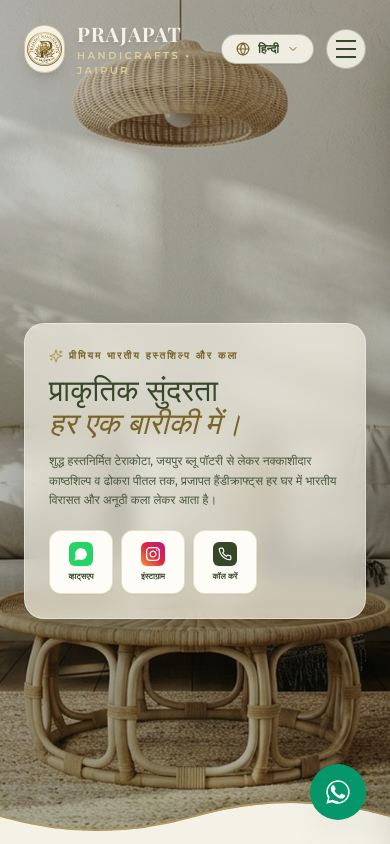
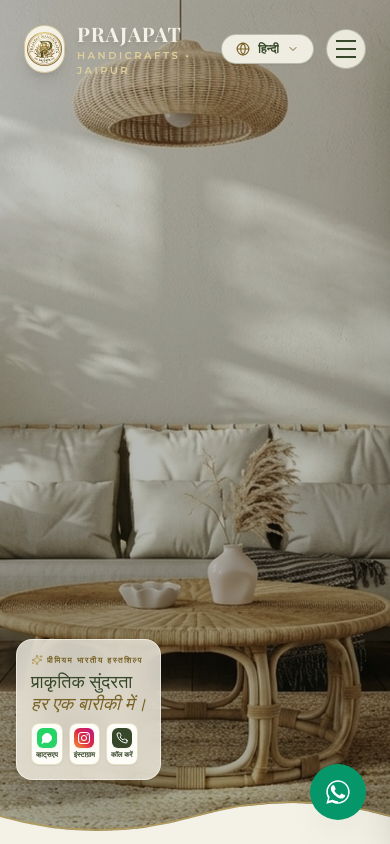
Before and after one commit to ashadullah761-tech/prajapat-handicrafts, a Next.js app: page / in a window 390 px wide. Shown: the top 844 px of the page. Built offline with nearby package versions, Linux system fonts and the light colour scheme.

Commit message:
fix(mobile): make hero natural beauty card compact and align to side/bottom so background room photo is clearly visible

```diff
--- a/app/page.tsx
+++ b/app/page.tsx
@@ -426,17 +426,17 @@ export default function HomePage() {
           </a>
         </div>
 
-        {/* Hero Content Area with Frosted Glass Box (Matching Maash Henna - Compact) */}
-        <div className="flex-1 flex items-center px-6 md:px-12 py-8 md:py-10 z-10">
-          <div className="max-w-[450px] bg-[#f4f2e6]/70 backdrop-blur-md p-6 md:p-8 rounded-[20px] shadow-2xl border border-white/40 animate-fade-in">
+        {/* Hero Content Area with Frosted Glass Box (Compact on Mobile & Positioned at Side) */}
+        <div className="flex-1 flex items-end sm:items-center px-4 sm:px-8 md:px-12 pb-14 sm:py-8 md:py-10 z-10">
+          <div className="max-w-[280px] sm:max-w-[390px] md:max-w-[450px] bg-[#f4f2e6]/80 sm:bg-[#f4f2e6]/70 backdrop-blur-md p-3.5 sm:p-6 md:p-8 rounded-[16px] sm:rounded-[20px] shadow-2xl border border-white/50 animate-fade-in mb-2 sm:mb-0">
             {/* Small uppercase tag */}
-            <p className="uppercase tracking-[2px] text-[#7A6327] text-[10px] md:text-xs font-bold mb-2.5 flex items-center gap-1.5">
-              <Sparkles className="w-3.5 h-3.5 text-[#b39b5b]" />
-              {language === "hi" ? "प्रीमियम भारतीय हस्तशिल्प और कला" : "PREMIUM INDIAN HANDICRAFTS & ARTISTRY"}
+            <p className="uppercase tracking-[1.5px] sm:tracking-[2px] text-[#7A6327] text-[8px] sm:text-[10px] md:text-xs font-bold mb-1 sm:mb-2.5 flex items-center gap-1 sm:gap-1.5">
+              <Sparkles className="w-3 h-3 sm:w-3.5 sm:h-3.5 text-[#b39b5b]" />
+              {language === "hi" ? "प्रीमियम भारतीय हस्तशिल्प" : "PREMIUM INDIAN HANDICRAFTS"}
             </p>
 
             {/* Main Headline */}
-            <h1 className="font-serif text-3xl sm:text-4xl md:text-5xl font-normal leading-[1.1] text-[#37472a] mb-3">
+            <h1 className="font-serif text-lg sm:text-3xl md:text-5xl font-normal leading-tight text-[#37472a] mb-1 sm:mb-3">
               {language === "hi" ? (
                 <>
                   प्राकृतिक सुंदरता
@@ -452,15 +452,15 @@ export default function HomePage() {
               )}
             </h1>
 
-            {/* Subtitle */}
-            <p className="text-xs sm:text-[13px] md:text-sm text-[#37472a]/90 font-medium leading-relaxed mb-5 max-w-[390px]">
+            {/* Subtitle - Hidden on small mobile to keep background image completely visible */}
+            <p className="hidden sm:block text-xs sm:text-[13px] md:text-sm text-[#37472a]/90 font-medium leading-relaxed mb-5 max-w-[390px]">
               {language === "hi"
                 ? "शुद्ध हस्तनिर्मित टेराकोटा, जयपुर ब्लू पॉटरी से लेकर नक्काशीदार काष्ठशिल्प व ढोकरा पीतल तक, प्रजापत हैंडीक्राफ्ट्स हर घर में भारतीय विरासत और अनूठी कला लेकर आता है।"
                 : "From pure hand-turned terracotta and royal Jaipur blue pottery to master wood carvings and lost-wax brass, Prajapat Handicrafts brings authentic heritage, natural materials, and timeless artistry into every home."}
             </p>
 
-            {/* 3 Rounded Square Action Cards (WhatsApp, Instagram, Call Us - Compact) */}
-            <div className="flex items-center gap-2 sm:gap-2.5">
+            {/* 3 Compact Rounded Action Cards (WhatsApp, Instagram, Call Us) */}
+            <div className="flex items-center gap-1.5 sm:gap-2.5 mt-2 sm:mt-0">
               {/* WhatsApp Button */}
               <a
                 href={`https://api.whatsapp.com/send?phone=${brandConfig.whatsappNumber}&text=${encodeURIComponent(
@@ -468,10 +468,10 @@ export default function HomePage() {
                 )}`}
                 target="_blank"
                 rel="noopener noreferrer"
-                className="w-16 h-16 sm:w-18 sm:h-18 md:w-20 md:h-20 bg-[#fdfcf7] rounded-xl flex flex-col items-center justify-center p-1 text-center text-[8px] sm:text-[9px] md:text-[10px] font-bold text-[#37472a] gap-1 shadow-sm border border-[#b39b5b]/30 hover:-translate-y-0.5 hover:shadow-md transition-all group cursor-pointer"
+                className="w-13 h-13 sm:w-18 sm:h-18 md:w-20 md:h-20 bg-[#fdfcf7] rounded-lg sm:rounded-xl flex flex-col items-center justify-center p-1 text-center text-[7px] sm:text-[9px] md:text-[10px] font-bold text-[#37472a] gap-0.5 sm:gap-1 shadow-sm border border-[#b39b5b]/30 hover:-translate-y-0.5 hover:shadow-md transition-all group cursor-pointer"
               >
-                <div className="w-6 h-6 sm:w-7 sm:h-7 md:w-8 md:h-8 rounded-md bg-[#25D366] text-white flex items-center justify-center shadow-sm group-hover:scale-105 transition-transform">
-                  <MessageCircle className="w-3.5 h-3.5 sm:w-4 sm:h-4 fill-current text-white" />
+                <div className="w-5 h-5 sm:w-7 sm:h-7 md:w-8 md:h-8 rounded-md bg-[#25D366] text-white flex items-center justify-center shadow-sm group-hover:scale-105 transition-transform">
+                  <MessageCircle className="w-3 h-3 sm:w-4 sm:h-4 fill-current text-white" />
                 </div>
                 <span>{language === "hi" ? "व्हाट्सएप" : "WHATSAPP"}</span>
               </a>
@@ -481,10 +481,10 @@ export default function HomePage() {
                 href={brandConfig.social.instagram}
                 target="_blank"
                 rel="noopener noreferrer"
-                className="w-16 h-16 sm:w-18 sm:h-18 md:w-20 md:h-20 bg-[#fdfcf7] rounded-xl flex flex-col items-center justify-center p-1 text-center text-[8px] sm:text-[9px] md:text-[10px] font-bold text-[#37472a] gap-1 shadow-sm border border-[#b39b5b]/30 hover:-translate-y-0.5 hover:shadow-md transition-all group cursor-pointer"
+                className="w-13 h-13 sm:w-18 sm:h-18 md:w-20 md:h-20 bg-[#fdfcf7] rounded-lg sm:rounded-xl flex flex-col items-center justify-center p-1 text-center text-[7px] sm:text-[9px] md:text-[10px] font-bold text-[#37472a] gap-0.5 sm:gap-1 shadow-sm border border-[#b39b5b]/30 hover:-translate-y-0.5 hover:shadow-md transition-all group cursor-pointer"
               >
-                <div className="w-6 h-6 sm:w-7 sm:h-7 md:w-8 md:h-8 rounded-md bg-gradient-to-tr from-[#f09433] via-[#dc2743] to-[#bc1888] text-white flex items-center justify-center shadow-sm group-hover:scale-105 transition-transform">
-                  <svg className="w-3.5 h-3.5 sm:w-4 sm:h-4 fill-current" viewBox="0 0 24 24">
+                <div className="w-5 h-5 sm:w-7 sm:h-7 md:w-8 md:h-8 rounded-md bg-gradient-to-tr from-[#f09433] via-[#dc2743] to-[#bc1888] text-white flex items-center justify-center shadow-sm group-hover:scale-105 transition-transform">
+                  <svg className="w-3 h-3 sm:w-4 sm:h-4 fill-current" viewBox="0 0 24 24">
                     <path d="M12 2.163c3.204 0 3.584.012 4.85.07 3.252.148 4.771 1.691 4.919 4.919.058 1.265.069 1.645.069 4.849 0 3.205-.012 3.584-.069 4.849-.149 3.225-1.664 4.771-4.919 4.919-1.266.058-1.644.07-4.85.07-3.204 0-3.584-.012-4.849-.07-3.26-.149-4.771-1.699-4.919-4.92-.058-1.265-.07-1.644-.07-4.849 0-3.204.013-3.583.07-4.849.149-3.227 1.664-4.771 4.919-4.919 1.266-.057 1.645-.069 4.849-.069zm0-2.163c-3.259 0-3.667.014-4.947.072-4.358.2-6.78 2.618-6.98 6.98-.059 1.281-.073 1.689-.073 4.948 0 3.259.014 3.668.072 4.948.2 4.358 2.618 6.78 6.98 6.98 1.281.058 1.689.072 4.948.072 3.259 0 3.668-.014 4.948-.072 4.354-.2 6.782-2.618 6.979-6.98.059-1.28.073-1.689.073-4.948 0-3.259-.014-3.667-.072-4.947-.196-4.354-2.617-6.78-6.979-6.98-1.281-.059-1.69-.073-4.949-.073zm0 5.838c-3.403 0-6.162 2.759-6.162 6.162s2.759 6.163 6.162 6.163 6.162-2.759 6.162-6.163c0-3.403-2.759-6.162-6.162-6.162zm0 10.162c-2.209 0-4-1.79-4-4 0-2.209 1.791-4 4-4s4 1.791 4 4c0 2.21-1.791 4-4 4zm6.406-11.845c-.796 0-1.441.645-1.441 1.44s.645 1.44 1.441 1.44c.795 0 1.439-.645 1.439-1.44s-.644-1.44-1.439-1.44z" />
                   </svg>
                 </div>
@@ -494,10 +494,10 @@ export default function HomePage() {
               {/* Call Us Button */}
               <a
                 href={`tel:${brandConfig.phone}`}
-                className="w-16 h-16 sm:w-18 sm:h-18 md:w-20 md:h-20 bg-[#fdfcf7] rounded-xl flex flex-col items-center justify-center p-1 text-center text-[8px] sm:text-[9px] md:text-[10px] font-bold text-[#37472a] gap-1 shadow-sm border border-[#b39b5b]/30 hover:-translate-y-0.5 hover:shadow-md transition-all group cursor-pointer"
+                className="w-13 h-13 sm:w-18 sm:h-18 md:w-20 md:h-20 bg-[#fdfcf7] rounded-lg sm:rounded-xl flex flex-col items-center justify-center p-1 text-center text-[7px] sm:text-[9px] md:text-[10px] font-bold text-[#37472a] gap-0.5 sm:gap-1 shadow-sm border border-[#b39b5b]/30 hover:-translate-y-0.5 hover:shadow-md transition-all group cursor-pointer"
               >
-                <div className="w-6 h-6 sm:w-7 sm:h-7 md:w-8 md:h-8 rounded-md bg-[#37472a] text-white flex items-center justify-center shadow-sm group-hover:scale-105 transition-transform">
-                  <Phone className="w-3.5 h-3.5 sm:w-4 sm:h-4 text-white" />
+                <div className="w-5 h-5 sm:w-7 sm:h-7 md:w-8 md:h-8 rounded-md bg-[#37472a] text-white flex items-center justify-center shadow-sm group-hover:scale-105 transition-transform">
+                  <Phone className="w-3 h-3 sm:w-4 sm:h-4 text-white" />
                 </div>
                 <span>{language === "hi" ? "कॉल करें" : "CALL US"}</span>
               </a>
```
